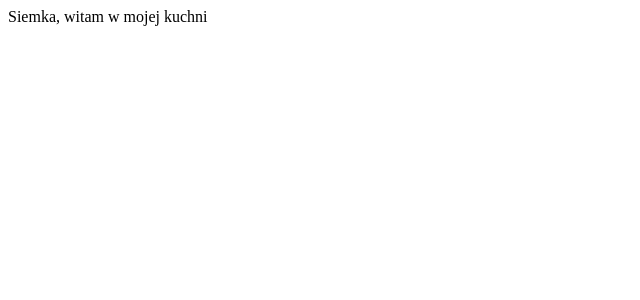
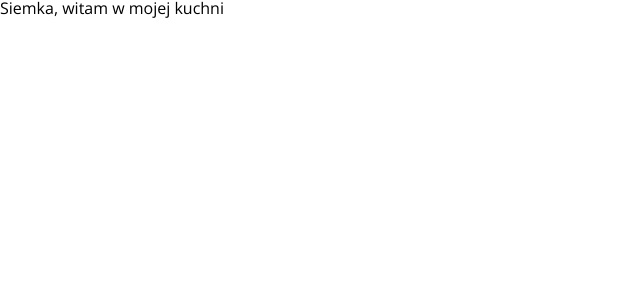
Before and after one commit to ikurowski/oddaj-rzeczy, a React (Create React App) app: page / in a window 1280 px wide. Shown: the top 300 px of the page, without its empty margins (0-640 px from the left). Built offline with nearby package versions, Linux system fonts and the light colour scheme.

Commit message:
add reset and scss variables

```diff
--- a/package.json
+++ b/package.json
@@ -6,12 +6,12 @@
     "@testing-library/jest-dom": "^5.16.3",
     "@testing-library/react": "^12.1.4",
     "@testing-library/user-event": "^13.5.0",
-    "node-sass": "^7.0.1",
     "react": "^18.0.0",
     "react-dom": "^18.0.0",
     "react-router-dom": "^6.2.2",
     "react-scripts": "5.0.0",
     "react-scroll": "^1.8.6",
+    "sass": "^1.49.10",
     "web-vitals": "^2.1.4"
   },
   "scripts": {
--- a/public/index.html
+++ b/public/index.html
@@ -1,43 +1,20 @@
 <!DOCTYPE html>
 <html lang="en">
+
 <head>
   <meta charset="utf-8" />
-    <link rel="icon" href="%PUBLIC_URL%/favicon.ico" />
   <meta name="viewport" content="width=device-width, initial-scale=1" />
-    <meta name="theme-color" content="#000000" />
-    <meta
-      name="description"
-      content="Web site created using create-react-app"
-    />
-    <link rel="apple-touch-icon" href="%PUBLIC_URL%/logo192.png" />
-    <!--
-      manifest.json provides metadata used when your web app is installed on a
-      user's mobile device or desktop. See https://developers.google.com/web/fundamentals/web-app-manifest/
-    -->
-    <link rel="manifest" href="%PUBLIC_URL%/manifest.json" />
-    <!--
-      Notice the use of %PUBLIC_URL% in the tags above.
-      It will be replaced with the URL of the `public` folder during the build.
-      Only files inside the `public` folder can be referenced from the HTML.
-
-      Unlike "/favicon.ico" or "favicon.ico", "%PUBLIC_URL%/favicon.ico" will
-      work correctly both with client-side routing and a non-root public URL.
-      Learn how to configure a non-root public URL by running `npm run build`.
-    -->
+  <link rel="preconnect" href="https://fonts.googleapis.com">
+  <link rel="preconnect" href="https://fonts.gstatic.com" crossorigin>
+  <link
+    href="https://fonts.googleapis.com/css2?family=Merriweather:ital,wght@0,300;0,400;0,700;0,900;1,300;1,400;1,700;1,900&family=Open+Sans:ital,wght@0,300;0,400;0,500;0,600;0,700;0,800;1,300;1,400;1,500;1,600;1,700;1,800&display=swap"
+    rel="stylesheet">
   <title>React App</title>
 </head>
+
 <body>
-    <noscript>You need to enable JavaScript to run this app.</noscript>
   <div id="root"></div>
-    <!--
-      This HTML file is a template.
-      If you open it directly in the browser, you will see an empty page.
 
-      You can add webfonts, meta tags, or analytics to this file.
-      The build step will place the bundled scripts into the <body> tag.
+</body>
 
-      To begin the development, run `npm start` or `yarn start`.
-      To create a production bundle, use `npm run build` or `yarn build`.
-    -->
-  </body>
 </html>
--- a/src/index.jsx
+++ b/src/index.jsx
@@ -1,6 +1,7 @@
 import React from 'react';
 import ReactDOM from 'react-dom';
 import App from './App';
+import './scss/main.scss';
 
 ReactDOM.render(
   <React.StrictMode>
--- a/src/scss/main.scss
+++ b/src/scss/main.scss
@@ -0,0 +1,5 @@
+@import 'settings/reset.scss', 'settings/fonts', 'settings/colors';
+
+body {
+  font-family: $font-base;
+}
--- /dev/null
+++ b/src/scss/settings/_colors.scss
@@ -0,0 +1,5 @@
+$color-primary-light:#F0F1F1;
+$color-primary-dark: #5E5322;
+$color-secondary:#FAD648;
+$color-neutral-1:#737373;
+$color-neutral-2:#3C3C3C;
--- /dev/null
+++ b/src/scss/settings/_fonts.scss
@@ -0,0 +1,2 @@
+$font-base: 'Open Sans', sans-serif;
+$font-alt: 'Merriweather', serif;
--- /dev/null
+++ b/src/scss/settings/reset.scss
@@ -0,0 +1,48 @@
+/* http://meyerweb.com/eric/tools/css/reset/
+   v2.0 | 20110126
+   License: none (public domain)
+*/
+
+html, body, div, span, applet, object, iframe,
+h1, h2, h3, h4, h5, h6, p, blockquote, pre,
+a, abbr, acronym, address, big, cite, code,
+del, dfn, em, img, ins, kbd, q, s, samp,
+small, strike, strong, sub, sup, tt, var,
+b, u, i, center,
+dl, dt, dd, ol, ul, li,
+fieldset, form, label, legend,
+table, caption, tbody, tfoot, thead, tr, th, td,
+article, aside, canvas, details, embed,
+figure, figcaption, footer, header, hgroup,
+menu, nav, output, ruby, section, summary,
+time, mark, audio, video {
+	margin: 0;
+	padding: 0;
+	border: 0;
+	font-size: 100%;
+	font: inherit;
+	vertical-align: baseline;
+}
+/* HTML5 display-role reset for older browsers */
+article, aside, details, figcaption, figure,
+footer, header, hgroup, menu, nav, section {
+	display: block;
+}
+body {
+	line-height: 1;
+}
+ol, ul {
+	list-style: none;
+}
+blockquote, q {
+	quotes: none;
+}
+blockquote:before, blockquote:after,
+q:before, q:after {
+	content: '';
+	content: none;
+}
+table {
+	border-collapse: collapse;
+	border-spacing: 0;
+}
```
Also changed, not shown: 1 other file (tests, documents, lock files or other folders). Lines whose indentation alone changed are shown as unchanged.
